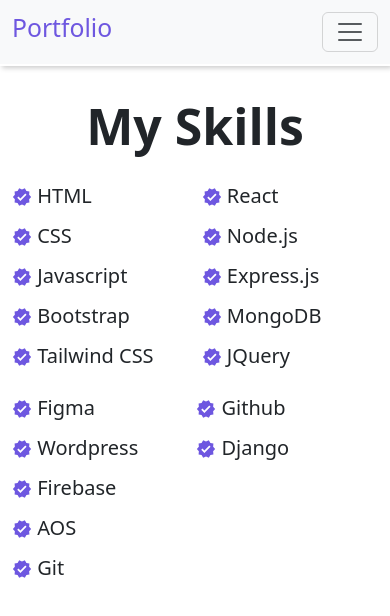
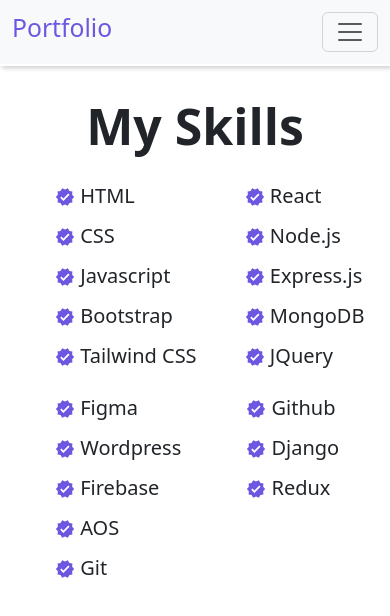
Before and after one commit to gokul-vsi/portfolio, a React (Vite) app: page /skill in a window 390 px wide. Shown: the top 616 px of the page. Built offline with nearby package versions, Linux system fonts and the light colour scheme.

Commit message:
skills-changes

```diff
--- a/src/App.css
+++ b/src/App.css
@@ -106,7 +106,13 @@
         margin-top: 20px !important;
     }
     .sk-mob{
-        margin-left: 10px !important;
+        margin-left: 17px;
+    }
+    .first-main{
+        margin-left: 43px !important;
+    }
+    .second-main{
+        margin-left: 43px !important;
     }
 }
 .skill{
--- a/src/Skill.jsx
+++ b/src/Skill.jsx
@@ -15,7 +15,7 @@
         <div className="row">
           <div className="col-md-6 col-lg-6">
              <div className="first-main d-flex gap-5 ms-md-5">
-             <div className="first-1 d-flex flex-column gap-2">
+             <div className="first-1 d-flex flex-column gap-2 sk-mon-1">
               <h5><MdVerified  className='verified' /> HTML</h5>
               <h5><MdVerified  className='verified' /> CSS</h5>
               <h5><MdVerified  className='verified' /> Javascript</h5>
@@ -43,6 +43,7 @@
             <div className="second2 d-flex flex-column gap-2 sk-mob">
             <h5><MdVerified  className='verified' /> Github</h5>
             <h5><MdVerified  className='verified' /> Django</h5>
+            <h5><MdVerified  className='verified' /> Redux</h5>
             </div>
             </div>
             </div>
```
